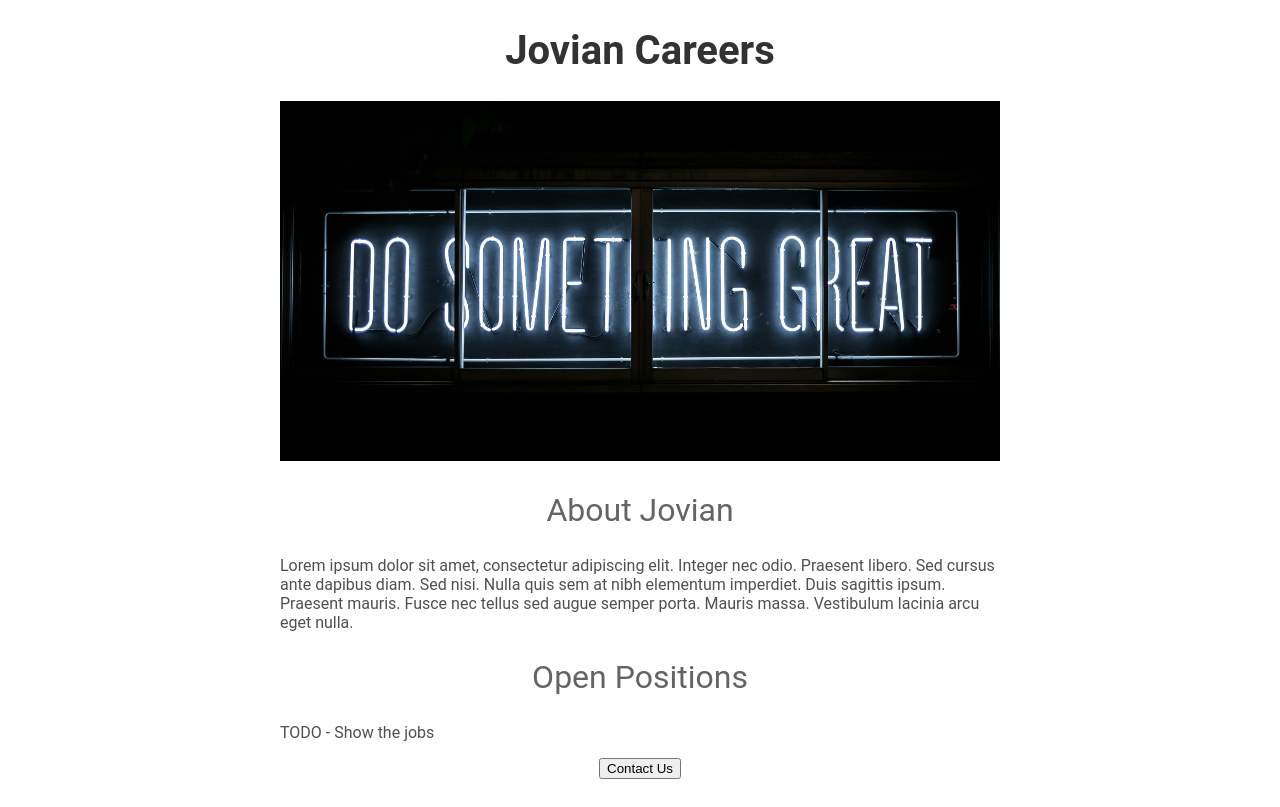
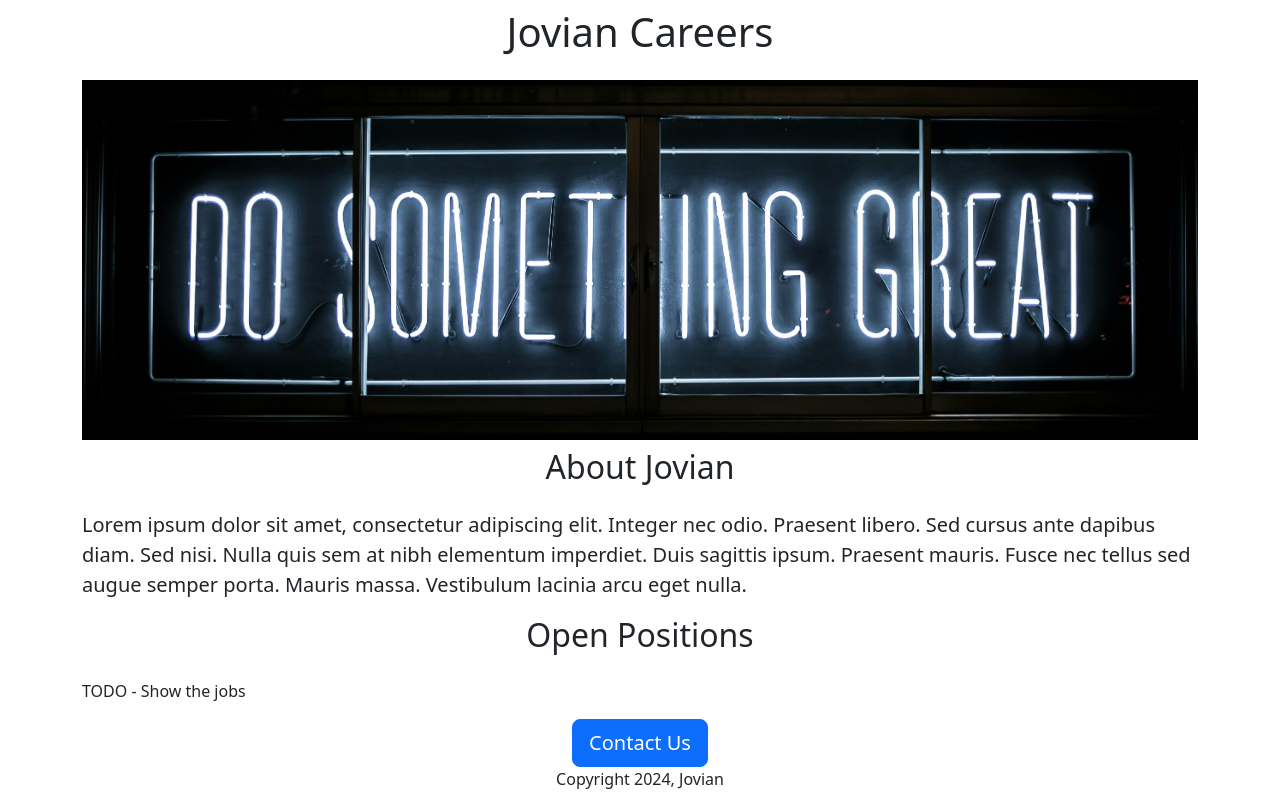
Before and after one commit to KUNAL152/jovian_careers_website, a Flask app: page / in a window 1280 px wide. Before the commit the page ends 779 px from the top, so only its background shows below. Run offline with Flask 3, Linux system fonts and the light colour scheme.

Commit message:
added bootstrap

```diff
--- a/templates/home.html
+++ b/templates/home.html
@@ -4,48 +4,29 @@
   <meta charset="UTF-8">
   <meta http-equiv="X-UA-Compatible" content="IE=edge">
   <meta name="viewport" content="width=device-width, initial-scale=1.0">
-  <title>Jovian Careers</title>
+  <link href="https://cdn.jsdelivr.net/npm/bootstrap@5.3.3/dist/css/bootstrap.min.css" rel="stylesheet" integrity="sha384-QWTKZyjpPEjISv5WaRU9OFeRpok6YctnYmDr5pNlyT2bRjXh0JMhjY6hW+ALEwIH" crossorigin="anonymous">
   <style>
-    h1 {
-      font-size: 40px;
-      font-family: Roboto, sans-serif;
-      font-weight: bold;
-      color: rgb(50, 50, 50);
-      text-align: center;
-    }
-    h2 {
-      font-size: 32px;
-      font-family: Roboto, sans-serif;
-      font-weight: normal;
-      color: rgb(100, 100, 100);
-      text-align: center;
-    }
-    p {
-      font-family: Roboto, sans-serif;
-      color: rgb(80, 80, 80);
-    }
-    #banner {
+    #banner{
+      height:360px;
       width: 100%;
-      height: 360px;
       object-fit: cover;
     }
-    #container {
-      max-width: 720px;
-      margin: 0 auto;
-    }
   </style>
+  <title>Jovian Careers</title>
+
 </head>
 <body>
-  <div id="container">
-    <h1>Jovian Careers</h1>
-    <img id="banner" src="/static/banner.jpg" alt="Banner Image">
-    <h2>About Jovian</h2>
-    <p>Lorem ipsum dolor sit amet, consectetur adipiscing elit. Integer nec odio. Praesent libero. Sed cursus ante dapibus diam. Sed nisi. Nulla quis sem at nibh elementum imperdiet. Duis sagittis ipsum. Praesent mauris. Fusce nec tellus sed augue semper porta. Mauris massa. Vestibulum lacinia arcu eget nulla.</p>
-    <h2>Open Positions</h2>
+  <div class="container">
+    <h1 class="text-center mt-2 mb-4">Jovian Careers</h1>
+    <img class="img-fluid" id="banner" src="/static/banner.jpg" alt="Banner Image">
+    <h2 class="text-center mt-2 mb-4">About Jovian</h2>
+    <p class="lead">Lorem ipsum dolor sit amet, consectetur adipiscing elit. Integer nec odio. Praesent libero. Sed cursus ante dapibus diam. Sed nisi. Nulla quis sem at nibh elementum imperdiet. Duis sagittis ipsum. Praesent mauris. Fusce nec tellus sed augue semper porta. Mauris massa. Vestibulum lacinia arcu eget nulla.</p>
+    <h2 class="text-center mt-2 mb-4">Open Positions</h2>
     <p>TODO - Show the jobs</p>
-  </div>
-  <div style="text-align:center">
-    <button>Contact Us</button>
+    <div class="text-center" >
+      <button class="btn btn-primary btn-lg">Contact Us</button>
+      <p>Copyright 2024, Jovian</p>
+    <div>
   </div>
 </body>
 </html>
```
